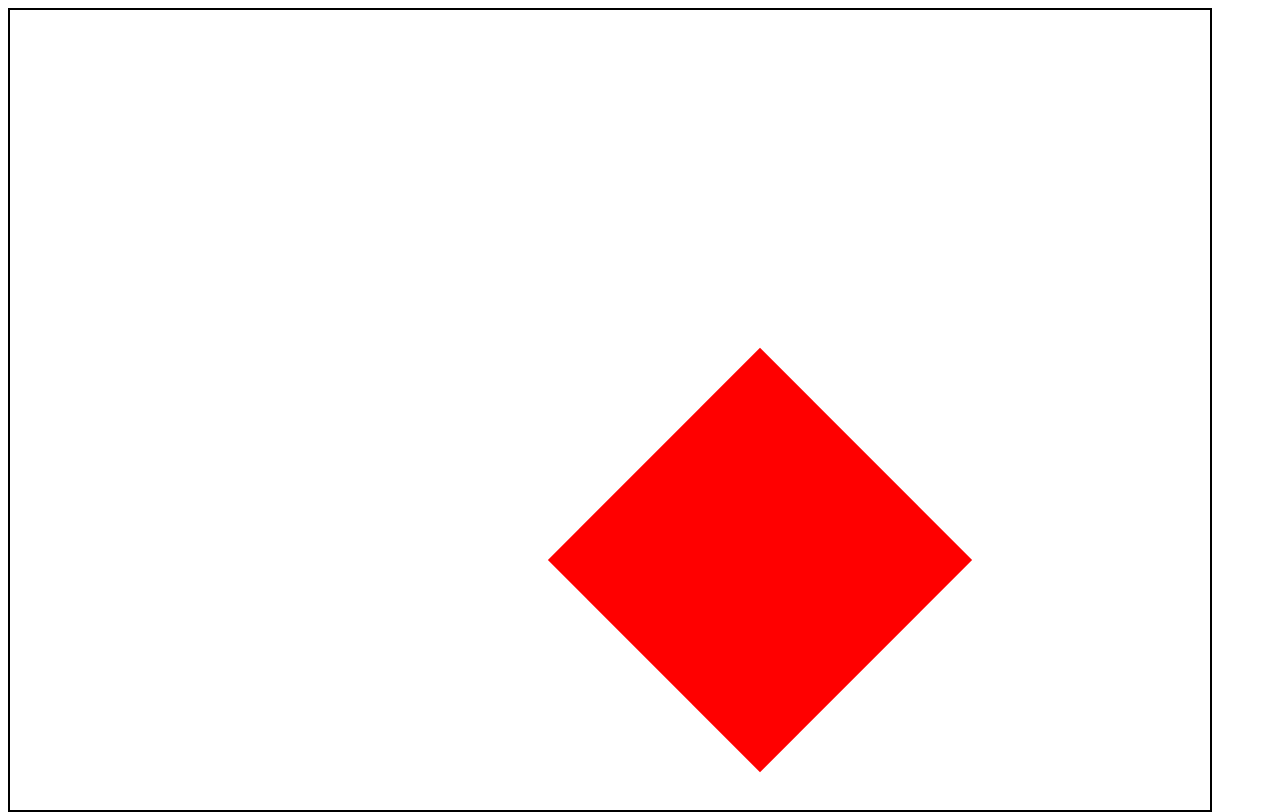
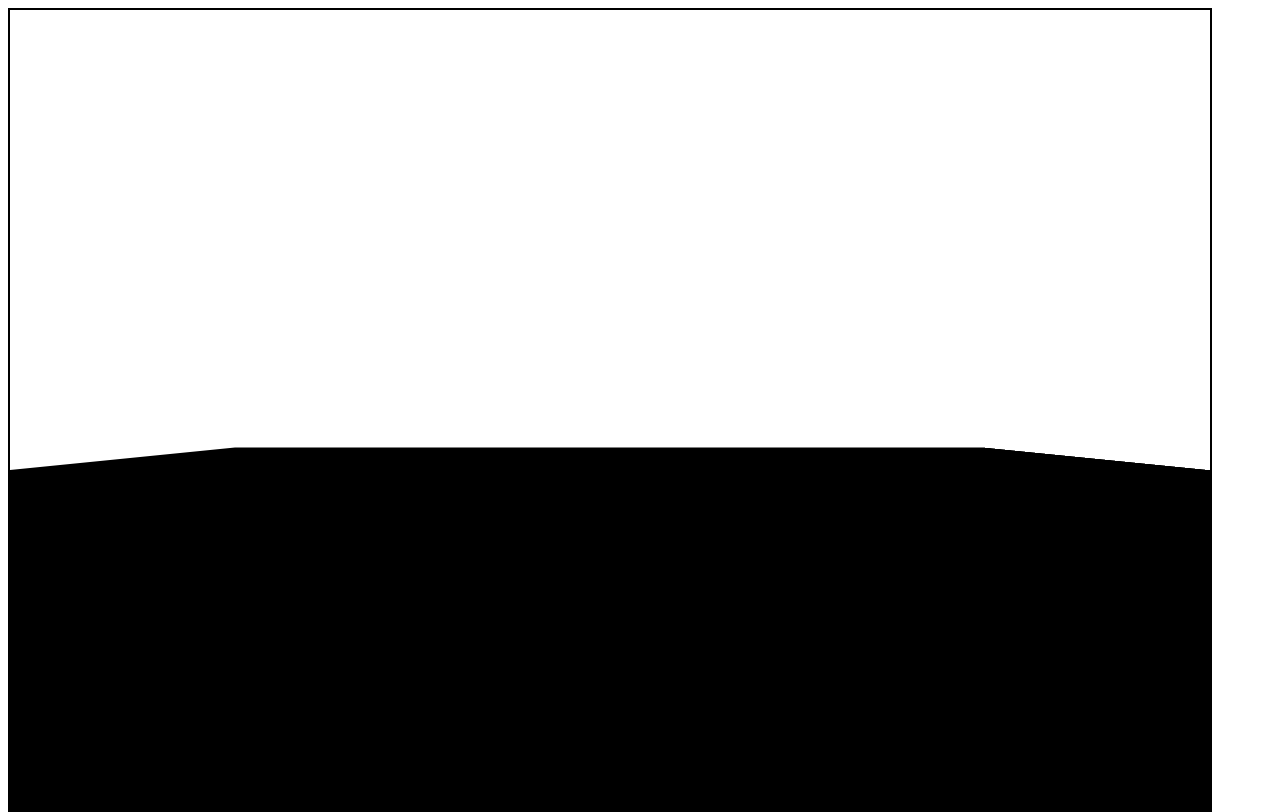
Before and after one commit to patriksm/EKA_MD_3D, a plain HTML site: page index.html in a window 1280 px wide. Drawn offline with Linux system fonts and the light colour scheme.

Commit message:
second commit

```diff
--- a/index.html
+++ b/index.html
@@ -6,9 +6,10 @@
     <body>
         <div id="container">
             <div id="world">
-                <div id="square"></div>
+                <!-- <div id="square"></div> -->
             </div>
             <div id="pawn"></div>
         </div>
     </body>
 </html>
+<script src="script.js"></script>
--- a/script.js
+++ b/script.js
@@ -0,0 +1,35 @@
+var world = document.getElementById("world");
+
+var map = [
+            [0,100,0,90,0,0,2000,2000,"#000"],
+
+];
+
+function update(){
+
+}
+
+function createWorld(){
+    for(let i = 0; i < map.length; i++){
+        let newElement = document.createElement("div");
+        newElement.className = "square";
+        newElement.id = "square" + i;
+        newElement.style.width = `${map[i][6]}px`;
+        newElement.style.height = `${map[i][7]}px`;
+        newElement.style.background = map[i][8];
+        newElement.style.transform =
+        `translate3d(${600-map[i][6]/2 + map[i][0]}px,
+                     ${400-map[i][7]/2 + map[i][1]}px,
+                     ${map[i][2]}px)
+
+        rotateX(${map[i][3]}deg)
+        rotateY(${map[i][4]}deg)
+        rotateZ(${map[i][5]}deg)`;
+
+        world.append(newElement);
+    }
+}
+
+createWorld();
+
+timerGame = setInterval(update, 10)
--- a/style.css
+++ b/style.css
@@ -4,18 +4,27 @@
     height: 800px;
     border: 2px solid #000;
     overflow: hidden;
+    perspective: 600px;
 }
 
 #world {
     position: absolute;
     width: inherit;
     height: inherit;
+    transform-style: preserve-3d;
 }
 
-#square {
+.square {
     position: absolute;
-    height: 300px;
-    width: 300px;
-    background: red;
-    transform: translate3d(600px, 400px, 0px) rotateX(0deg) rotateY(0deg) rotateZ(45deg);
 }
+
+#pawn {
+    display: none;
+    position: absolute;
+    top: 400px;
+    left: 600px;
+    width: 100px;
+    height: 100px;
+    background: green;
+    transform: translate(-50%, -50%);
+}
```
